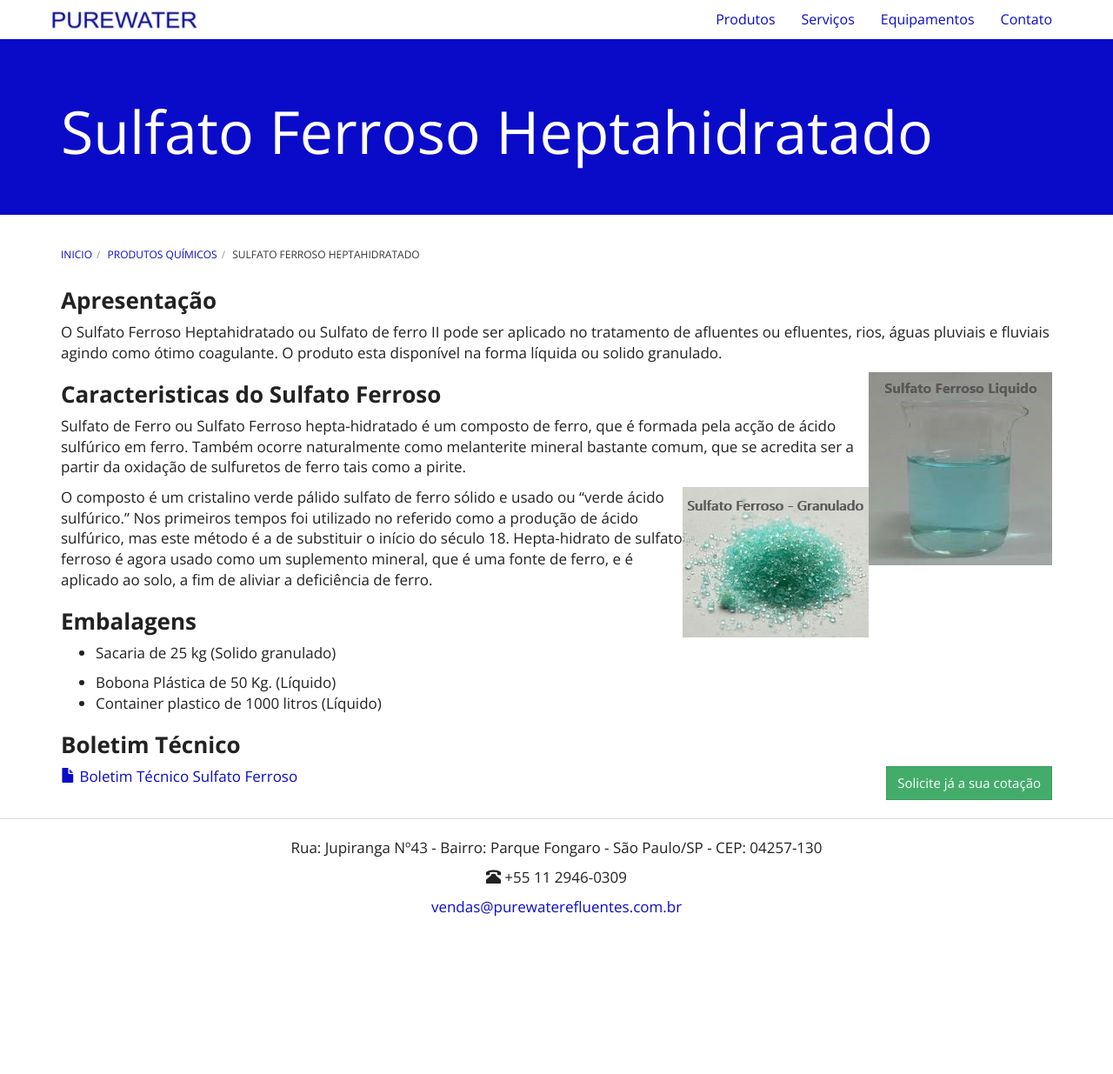
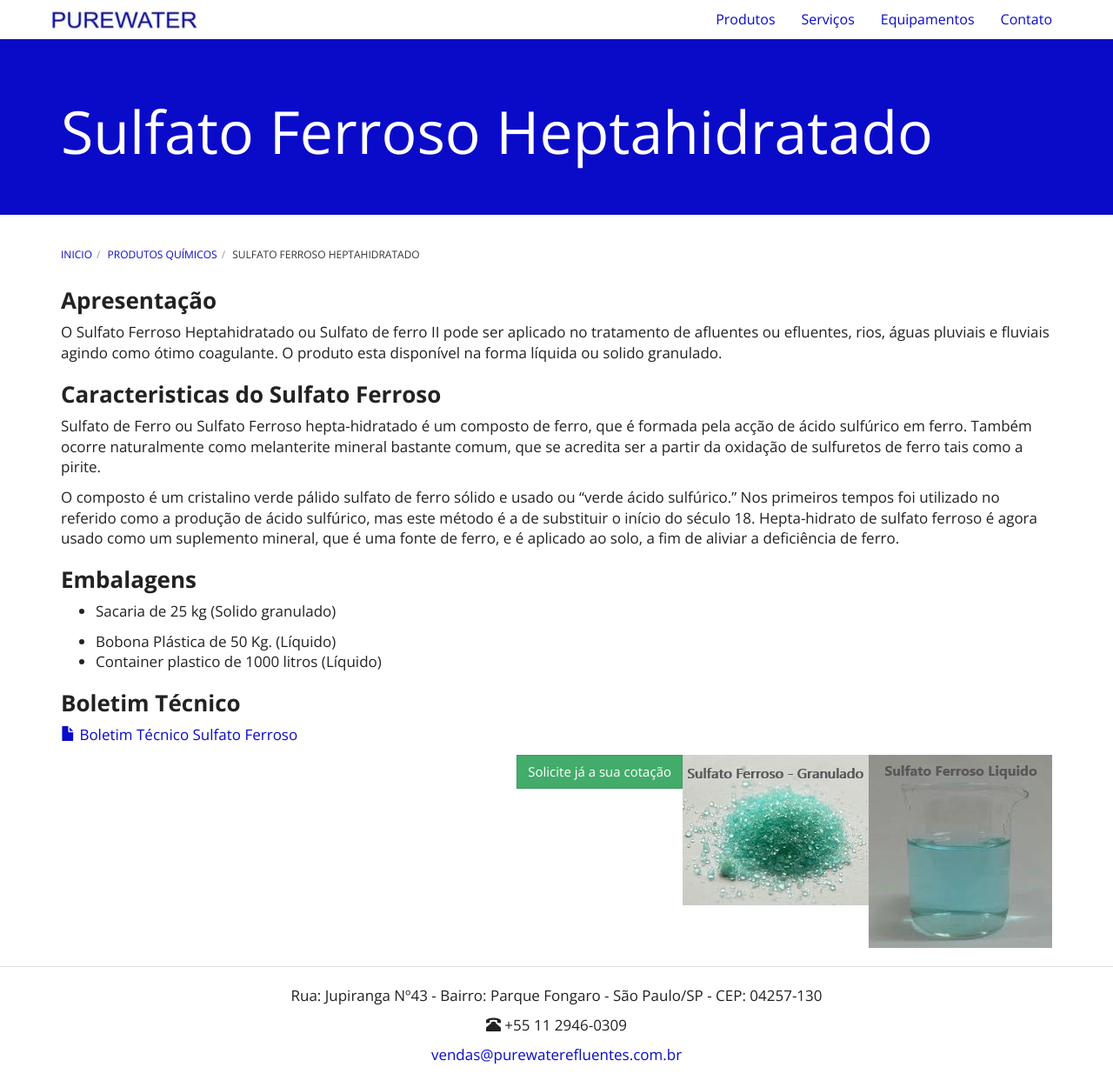
Before and after one commit to purewaterefluentes/purewaterefluentes.github.io, a Jekyll site: the page built from produtos/sulfato-ferroso.md, in a window 1280 px wide and 1235 px high. Shown: the whole window at 87% size. Built offline with Jekyll 4.4.1, drawn with Linux system fonts in a browser that asks for light colours; nearby versions of some CDN libraries; library files that are not in the unit come from our copies.

Commit message:
Update sulfato-ferroso.md

```diff
--- a/produtos/sulfato-ferroso.md
+++ b/produtos/sulfato-ferroso.md
@@ -7,14 +7,9 @@ Subtitle: Sulfato de Ferro II
 O Sulfato Ferroso Heptahidratado ou Sulfato de ferro II pode ser aplicado no tratamento de afluentes ou efluentes, rios, águas pluviais e fluviais agindo como ótimo coagulante.
 O produto esta disponível na forma líquida ou solido granulado.
 
-
-<img class="img-responsive pull-right" style="max-width: 50%;" src="../../website/images/pequeno/sulfato ferroso hepta liquido.jpg" alt="Sulfato Ferroso liquido">
-
 ### **Caracteristicas do Sulfato Ferroso**
 
 Sulfato de Ferro ou Sulfato Ferroso hepta-hidratado é um composto de ferro, que é formada pela acção de ácido sulfúrico em ferro. Também ocorre naturalmente como melanterite mineral bastante comum, que se acredita ser a partir da oxidação de sulfuretos de ferro tais como a pirite.
-
-<img class="img-responsive pull-right" style="max-width: 50%;" src="../../website/images/pequeno/sulfato ferroso heptahidratado.jpg" alt="Sulfato Ferroso">
 
 O composto é um cristalino verde pálido sulfato de ferro sólido e usado ou "verde ácido sulfúrico." Nos primeiros tempos foi utilizado no referido como a produção de ácido sulfúrico, mas este método é a de substituir o início do século 18. Hepta-hidrato de sulfato ferroso é agora usado como um suplemento mineral, que é uma fonte de ferro, e é aplicado ao solo, a fim de aliviar a deficiência de ferro.
 
@@ -30,3 +25,8 @@ O composto é um cristalino verde pálido sulfato de ferro sólido e usado ou "v
 {% include purewater/link-boletim.html
     label="Boletim Técnico Sulfato Ferroso"
     arquivo="Boletim-tecnico-sulfato-ferroso-liquido.pdf" %}
+
+
+<img class="img-responsive pull-right" style="max-width: 50%;" src="../../website/images/pequeno/sulfato ferroso hepta liquido.jpg" alt="Sulfato Ferroso liquido">
+
+<img class="img-responsive pull-right" style="max-width: 50%;" src="../../website/images/pequeno/sulfato ferroso heptahidratado.jpg" alt="Sulfato Ferroso">
```
